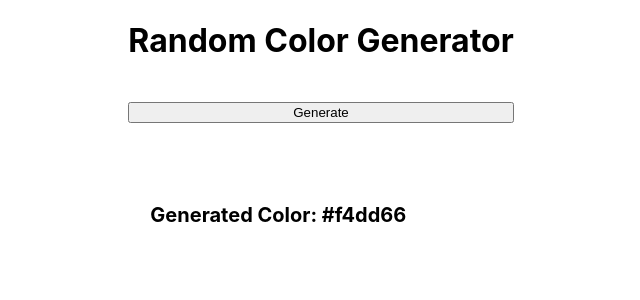
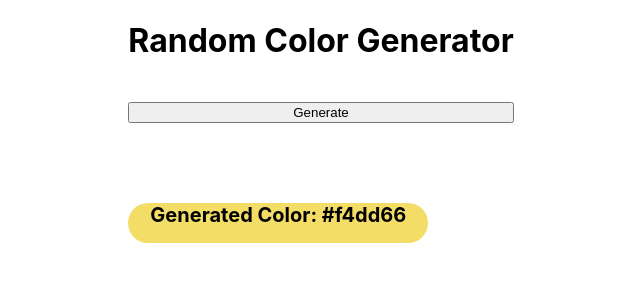
Before and after one commit to diasospanov/react-random-color-generator, a React (Create React App) app: page / in a window 1280 px wide. Shown: the top 300 px of the page, without its empty margins (319-959 px from the left). Built offline with nearby package versions, Linux system fonts and the light colour scheme.

Commit message:
Complete main functionality.

```diff
--- a/src/App.js
+++ b/src/App.js
@@ -3,7 +3,7 @@ import { useState } from 'react';
 
 export default function App() {
   const [color, setColor] = useState(randomColor());
-  const testVariable = 'green';
+  // const generatedColor = setColor(randomColor());
   // const [chosenColor, setChosenColor] = useState('');
   return (
     <div
@@ -18,7 +18,7 @@ export default function App() {
       <button
         onClick={() => {
           setColor(randomColor());
-          console.log(color);
+          // console.log(generatedColor);
         }}
       >
         Generate
@@ -36,7 +36,7 @@ export default function App() {
       <br />
       <div
         style={{
-          backgroundColor: { color },
+          backgroundColor: color,
           textAlign: 'center',
           width: '300px',
           height: '40px',
```
